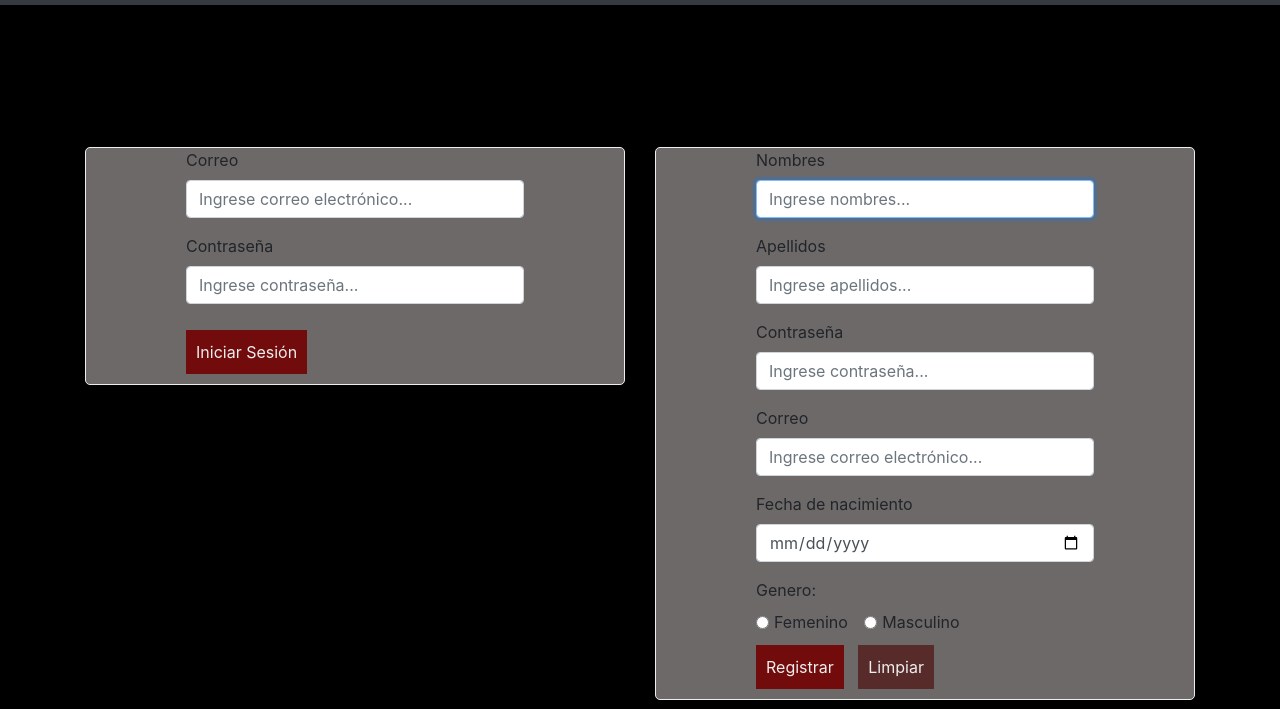
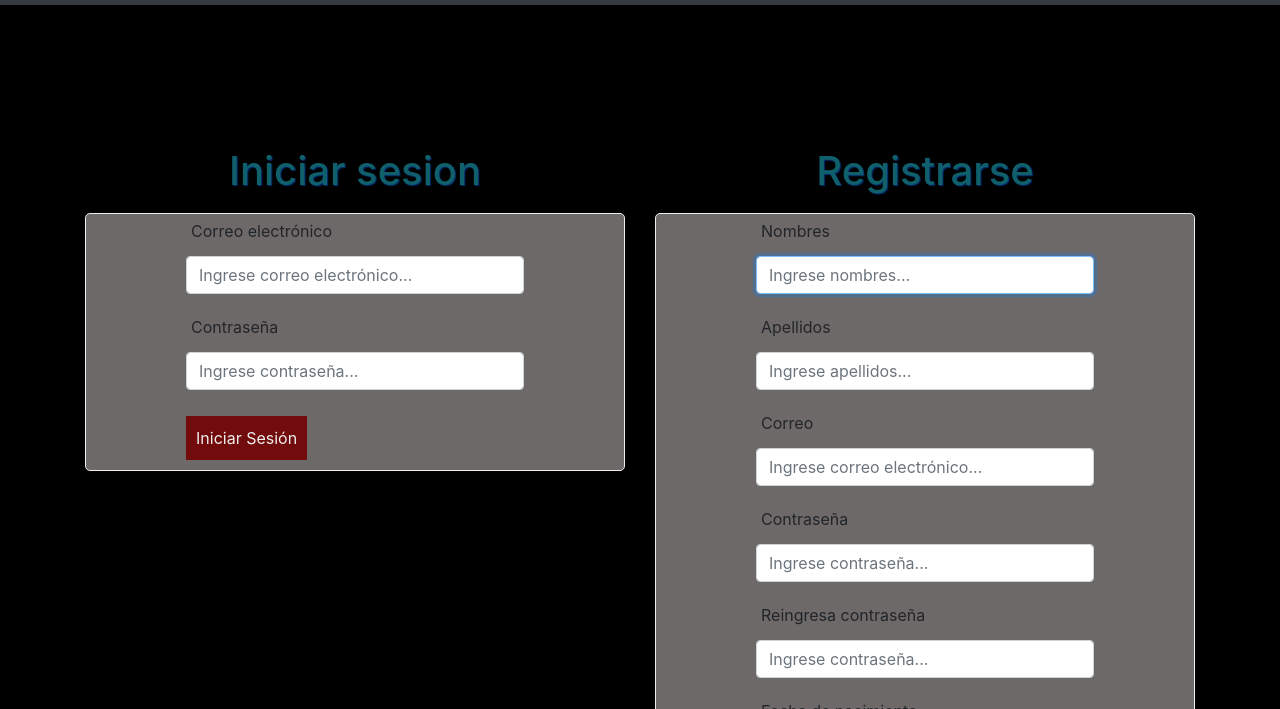
Before and after one commit to JoseJuanico/Exp2_JuanicoPalma_001V, a plain HTML site: page registro.html in a window 1280 px wide. Shown: the part 91-800 px from the top of the page. Drawn offline with nearby package versions, Linux system fonts and the light colour scheme.

Commit message:
Se modifica html registro, y se incorpora validaciones de jquery

```diff
--- a/registro.html
+++ b/registro.html
@@ -7,6 +7,81 @@
         <title>Registro</title>
         <link href="css/bootstrap.min.css" type="text/css" rel="Stylesheet">
         <link href="css/Styles.css" type="text/css" rel="Stylesheet">
+        <script src="https://ajax.googleapis.com/ajax/libs/jquery/3.5.1/jquery.min.js"></script>
+        <script src="https://cdnjs.cloudflare.com/ajax/libs/jquery-validate/1.17.0/jquery.validate.js"></script>
+
+        <style>
+            label {
+                padding: 5px;
+            }
+
+            #tituloInicioSesion {
+                text-align: center;
+                padding-bottom: 10px;
+                color: rgb(15, 96, 107);
+                text-shadow: 1px 1px 1px rgb(6, 44, 114);
+            }
+
+            #tituloRegistrar {
+                text-align: center;
+                padding-bottom: 10px;
+                color: rgb(15, 96, 107);
+                text-shadow: 1px 1px 1px rgb(6, 44, 114);
+            }
+            label {
+                clear: both;
+                float: left;
+                width: 180px;
+            }
+            .error-control {
+                border: 1px solid red;
+            }
+            label.error {
+                color: red;
+                width: 300px;
+                font-size: 0.8em;
+                margin-top: -5px;
+                margin-bottom: 10px;
+            }
+        </style>
+        <script>
+            $(function() {
+
+            $("#formRegistro").validate( {
+                rules: {
+                    lnombre: "required",
+                    lapellido: "required",
+                    lcorreo: "required",
+                    lpassword: "required",
+                    lpassword2: {
+                        lpassword2: "required",
+                        equalTo: "#lpassword"
+                    },
+                    lanioNacimiento: "required",
+                    genero: "required",
+                },
+                messages: {
+                    lnombre: "Ingresa tu nombre",
+                    lapellido: "Ingresa tu apellido",
+                    lcorreo: {
+                        required: "Ingresa tu correo electronico",
+                        lcorreo: "Ingrese formato correcto",
+                    },
+                    lpassword: {
+                        required: "Ingresa una contrasenia",
+                        minLength: "Ingresa minimo 6 caracteres",
+                    },
+                    lpassword2: {
+                        required: "Ingresa una contrasenia",
+                        equalTo: "Las contrasenias deben coincidir",
+                    },
+                    lanioNacimiento: "Ingrese anio de nacimiento",
+                    genero: "Debe seleccionar un genero",
+                }
+            });
+
+        });
+        </script>
     </head>
     <body>
         <nav class="navbar navbar-expand-sm navbar-dark bg-dark sticky-top">
@@ -42,9 +117,12 @@
         <div class="container">
             <div class="row">
                 <div class="col-sm" >
+                    <div id = "tituloInicioSesion">
+                        <h1>Iniciar sesion</h1>
+                    </div>
                     <form role="form" action="#" method="POST" style="background-color: rgb(109, 105, 105); border-radius: 5px; border: solid 1px #eee">
                         <div class="form-group" style="margin-left: 100px; margin-right: 100px;">
-                            <label for="lcorre">Correo </label>
+                            <label for="lcorre">Correo electrónico</label>
                             <input type="email" class="form-control" id="lcorreo" name="lcorreo" placeholder="Ingrese correo electrónico..." required />
                         </div>
                         <div class="form-group" style="margin-left: 100px; margin-right: 100px;">
@@ -57,7 +135,10 @@
                     </form>
                 </div>
                 <div class="col-sm">
-                    <form role="form" action="#" method="POST" style="background-color: rgb(109, 105, 105); border-radius: 5px; border: solid 1px #eee">
+                    <div id = "tituloRegistrar">
+                        <h1>Registrarse</h1>
+                    </div>
+                    <form id = "formRegistro" role="form" action="confirmacion.html" method="POST" style="background-color: rgb(109, 105, 105); border-radius: 5px; border: solid 1px #eee">
                         <div class="form-group" style="margin-left: 100px; margin-right: 100px;">
                             <label for="lnombre">Nombres </label>
                             <input type="text" class="form-control" id="lnombre" name="lnombre" placeholder="Ingrese nombres..." required autofocus />
@@ -67,12 +148,16 @@
                             <input type="text" class="form-control" id="lapellido" name="lapellido" placeholder="Ingrese apellidos..." required />
                         </div>
                         <div class="form-group" style="margin-left: 100px; margin-right: 100px;">
+                            <label for="lcorre">Correo </label>
+                            <input type="email" class="form-control" id="lcorreo" name="lcorreo" placeholder="Ingrese correo electrónico..." required />
+                        </div>
+                        <div class="form-group" style="margin-left: 100px; margin-right: 100px;">
                             <label for="lpassword">Contraseña </label>
                             <input type="password" class="form-control" id="lpassword" name="lpassword" placeholder="Ingrese contraseña..." required minlength="6" maxlength="9" />
                         </div>
                         <div class="form-group" style="margin-left: 100px; margin-right: 100px;">
-                            <label for="lcorre">Correo </label>
-                            <input type="email" class="form-control" id="lcorreo" name="lcorreo" placeholder="Ingrese correo electrónico..." required />
+                            <label for="lpassword2">Reingresa contraseña</label>
+                            <input type="password" class="form-control" id="lpassword2" name="lpassword2" placeholder="Ingrese contraseña..." required minlength="6" maxlength="9" />
                         </div>
                         <div class="form-group" style="margin-left: 100px; margin-right: 100px;">
                             <label for="lanioNacimiento">Fecha de nacimiento </label>
@@ -80,7 +165,7 @@
                         </div>
                         <label for="genero" style="margin-left: 100px; margin-right: 100px;">Genero: </label><br />
                         <div class="form-check form-check-inline">
-                            <input class="form-check-input" type="radio" id="femenino" name="genero" value="Femenino" style="margin-left: 100px;"/>
+                            <input class="form-check-input" type="radio" id="femenino" name="genero" value="Femenino"/>
                             <label for="genero" class="form-check-label">Femenino</label>
                         </div>
                         <div class="form-check form-check-inline">
@@ -94,11 +179,6 @@
                     </form>
                 </div>
             </div>
-
-
-
-
-
         </div>
     </body>
 </html>
```
